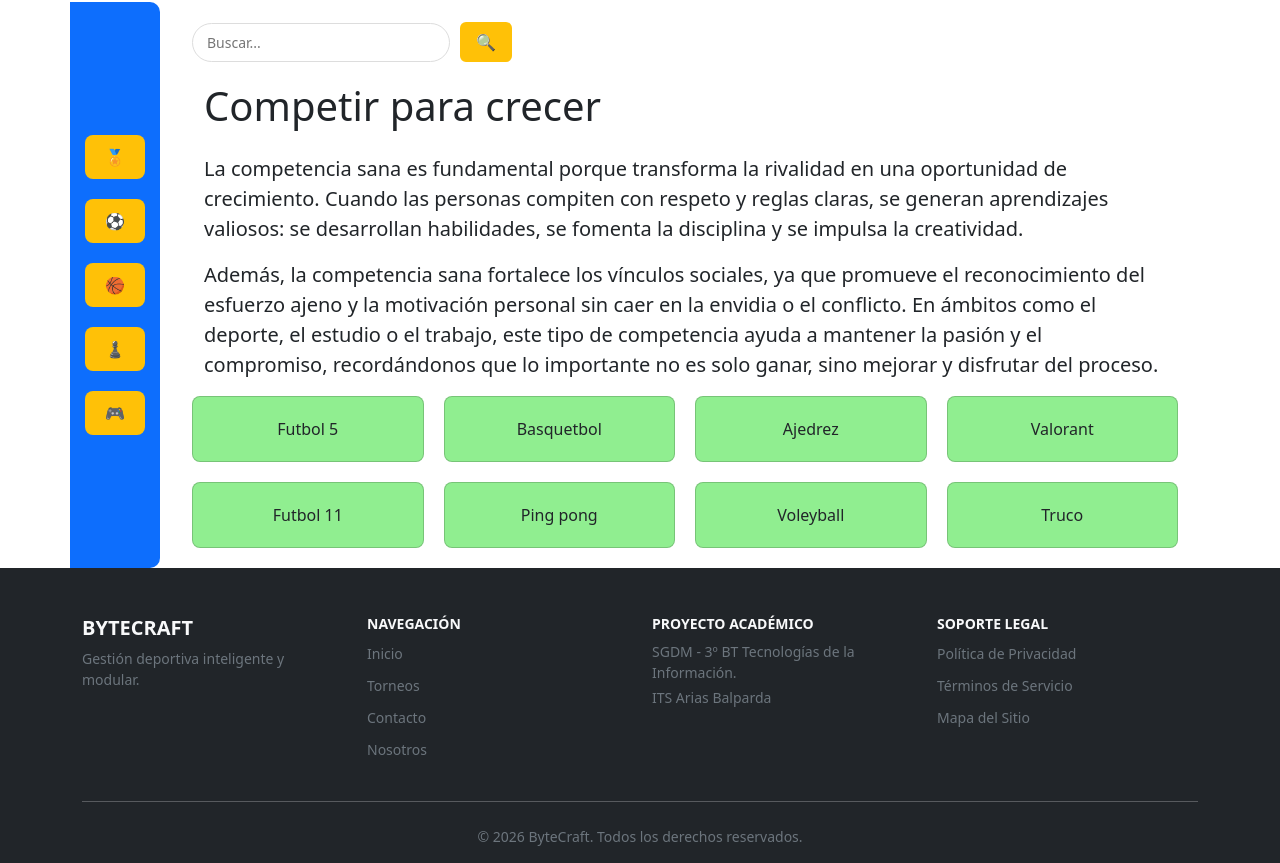
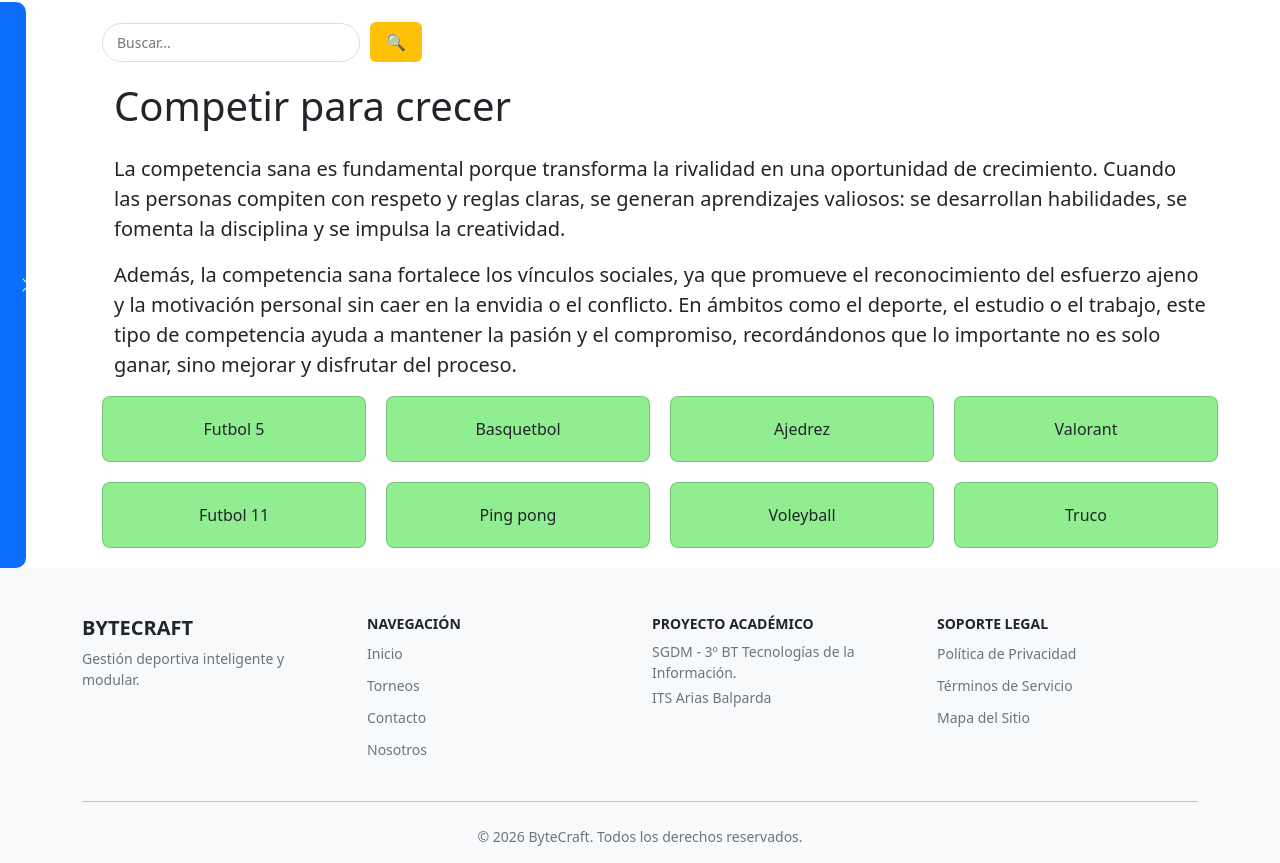
Before and after one commit to MicaelaChans/ByteCraft, a React (Vite) app in the folder TriunfoTotal/: page / in a window 1280 px wide. Shown: the part 600-1463 px from the top of the page. Built offline with nearby package versions, Linux system fonts and the light colour scheme.

Commit message:
Pestaña Politicas y condiciones
Se agrego la pestaña politicas y condiciones.
Tambien se arregló el sidebar y otras cosas que no recuerdo! jeje

```diff
--- a/TriunfoTotal/src/App.jsx
+++ b/TriunfoTotal/src/App.jsx
@@ -7,6 +7,7 @@ import Login from "./components/Login";
 import Register from "./components/Register";
 import Profile from "./components/Profile";
 import Tournaments from "./components/Tournaments";
+import Policies from "./components/Policies";
 
 function App() {
   return (
@@ -20,6 +21,7 @@ function App() {
         <Route path="/contactUs" element={<ContactUs />} />
         <Route path="/profile" element={<Profile />} />
         <Route path="/Tournaments" element={<Tournaments />} />
+        <Route path="/Policies" element={<Policies />} />
       </Routes>
     </>
   );
--- a/TriunfoTotal/src/components/Home.jsx
+++ b/TriunfoTotal/src/components/Home.jsx
@@ -8,10 +8,11 @@ function Home() {
     <>
       <MyCarousel />
 
-      <div className="main-layout container">
+      <div className="main-layout">
         <Sidebar />
 
         <div className="content-area">
+          <div className="container">
             <div className="search-bar">
               <input
                 type="text"
@@ -52,6 +53,7 @@ function Home() {
             </section>
           </div>
         </div>
+      </div>
 
       <Footer />
     </>
--- /dev/null
+++ b/TriunfoTotal/src/components/Policies.jsx
@@ -0,0 +1,54 @@
+import { useState, useRef, useMemo } from "react";
+import Footer from "./partials/Footer";
+import "../css/styles.css";
+
+function Policies() {
+    return (
+        <>
+        <section id="sectionAbout2" className="pb-4">
+        <div className="container py-5">
+            <h2 className="fs-1">Política de Privacidad</h2>
+            <p className="mt-3 fs-2">
+                Políticas de Privacidad - Triunfo Total (ByteForge)
+                <br></br>
+                Última actualización: Julio de 2026
+                <br></br>
+                1. Declaración de Compromiso y Marco Legal: La empresa desarrolladora ByteForge, creadora de Triunfo Total, asume el compromiso de proteger y garantizar la confidencialidad
+                de la información y los datos personales de todos nuestros usuarios (administradores, deportistas, árbitros y espectadores).
+                El tratamiento de los datos personales se realiza en estricto cumplimiento con la legislación de la República Oriental del Uruguay,
+                específicamente bajo la Ley Nº 18.331 de Protección de Datos Personales y Acción de "Habeas Data", su reglamentación y demás normas concordantes.
+                <br></br>
+                2. Datos Obtenidos y Finalidad del Tratamiento: A través del uso del SGDM, se recopilan los siguientes datos mínimos con propósitos exclusivamente relacionados con el funcionamiento
+                del software:Datos de Registro: Nombre, apellido, dirección de correo electrónico, documento de identidad (en caso de competidores) y contraseñas. Datos Deportivos: Estadísticas de juego,
+                torneos en los que participa, puntajes, sanciones e historial deportivo dentro de la plataforma.
+                <br></br>
+                Finalidad: La recolección de estos datos tiene como única meta la correcta administración de las competencias deportivas, la autenticación segura en la plataforma y la generación
+                transparente de los resultados deportivos.
+                Nota sobre Seguridad: Las contraseñas de acceso son almacenadas en nuestra base de datos cifradas mediante algoritmos de hash unidireccionales seguros de grado industrial ($BCRYPT$),
+                impidiendo su lectura en texto plano incluso para los administradores del sistema.
+                <br></br>
+                3. Consentimiento del Usuario: Al registrarse y crear una cuenta en Triunfo Total, el usuario otorga su consentimiento expreso, libre e informado para que ByteForge realice el tratamiento
+                de sus datos de acuerdo con los fines estipulados en este documento.
+                <br></br>
+                4. Derechos de los Titulares (Derechos ARCO)De acuerdo con la Ley Nº 18.331, todos los usuarios tienen el derecho absoluto a ejercer el control sobre sus datos personales.
+                Para ello, garantizamos los siguientes derechos:
+                Acceso: Conocer qué datos personales tenemos en nuestras bases de datos.
+                Rectificación / Actualización: Solicitar la corrección de datos inexactos, incompletos o desactualizados.
+                Cancelación / Eliminación: Solicitar la supresión de sus datos de nuestros registros cuando no exista una obligación legal o contractual que lo impida.
+                Oposición: Oponerse al tratamiento de sus datos para fines específicos.Para ejercer cualquiera de estos derechos, los usuarios pueden ponerse en contacto con la administración de ByteForge enviando una solicitud formal a: Bytecraftsoftware.2026@gmail.com.
+                5. Medidas de Seguridad de la InformaciónPara evitar el acceso no autorizado, la alteración, pérdida o tratamiento indebido de la información, ByteForge aplica un enfoque de seguridad en profundidad que incluye: Aislamiento perimetral de la base de datos
+                en una red interna privada de contenedores Docker sin exposición directa a internet.
+                Uso de sentencias preparadas (PDO) en el Backend (PHP) para mitigar vectores de ataque por inyección SQL ($SQLi$).
+                Políticas de respaldo automatizadas mediante scripts programados en el sistema operativo del servidor.
+                <br></br>
+                6. Modificaciones a la PolíticaByteForge se reserva el derecho de modificar la presente Política de Privacidad de acuerdo con futuras necesidades del sistema, actualizaciones del software o cambios legislativos.
+                Cualquier cambio será notificado a través de la interfaz de Triunfo Total.
+            </p>
+            </div>
+        </section>
+
+        <Footer />
+        </>
+    );
+}
+export default Policies;
--- a/TriunfoTotal/src/components/partials/Footer.jsx
+++ b/TriunfoTotal/src/components/partials/Footer.jsx
@@ -2,7 +2,8 @@ import { Link } from "react-router-dom";
 
 function Footer() {
   return (
-    <footer className="bg-dark text-light pt-5 pb-3 mt-auto">
+    // <footer className="bg-dark text-light pt-5 pb-3 mt-auto">//
+    <footer className="site-footer pt-5 pb-3 mt-auto">
       <div className="container">
         <div className="row row-gap-4 text-center text-md-start">
 
@@ -53,10 +54,7 @@ function Footer() {
             <h5 className="text-uppercase small fw-bold">Soporte Legal</h5>
             <ul className="list-unstyled">
               <li className="mb-2">
-                <Link
-                  to="/privacidad"
-                  className="text-secondary text-decoration-none small"
-                >
+                <Link to="/policies" className="text-secondary text-decoration-none small">
                   Política de Privacidad
                 </Link>
               </li>
--- a/TriunfoTotal/src/components/partials/Sidebar.jsx
+++ b/TriunfoTotal/src/components/partials/Sidebar.jsx
@@ -1,13 +1,27 @@
+import { useState } from "react";
 import "../../css/styles.css";
 
 function Sidebar() {
+  const [isOpen, setIsOpen] = useState(false);
+
   return (
-    <aside className="sidebar">
-      <div className="sidebar-card">🏅</div>
-      <div className="sidebar-card">⚽</div>
-      <div className="sidebar-card">🏀</div>
-      <div className="sidebar-card">♟️</div>
-      <div className="sidebar-card">🎮</div>
+    <aside className={`sidebar ${isOpen ? "sidebar-open" : ""}`}>
+      <button
+        type="button"
+        className="sidebar-handle"
+        onClick={() => setIsOpen((prev) => !prev)}
+        aria-label={isOpen ? "Cerrar menú de categorías" : "Abrir menú de categorías"}
+      >
+        <i className={`bi ${isOpen ? "bi-chevron-left" : "bi-chevron-right"}`}></i>
+      </button>
+
+      <div className="sidebar-content">
+        <div className="sidebar-card">🏅</div>
+        <div className="sidebar-card">⚽</div>
+        <div className="sidebar-card">🏀</div>
+        <div className="sidebar-card">♟️</div>
+        <div className="sidebar-card">🎮</div>
+      </div>
     </aside>
   );
 }
--- a/TriunfoTotal/src/css/styles.css
+++ b/TriunfoTotal/src/css/styles.css
@@ -288,8 +288,7 @@ body {
 
 .content-area {
   flex-grow: 1;
-  margin-left: 90px;
-  padding: 20px;
+  padding: 20px 20px 20px 60px;
 }
 
 .search-bar {
@@ -332,6 +331,11 @@ body {
   border-radius: 8px;
   padding: 20px;
   text-align: center;
+
+}
+
+[data-bs-theme="dark"] .card {
+  color: #212529;
 }
 
 /* SIDEBAR */
@@ -340,16 +344,62 @@ body {
   position: absolute;
   top: 0;
   left: 0;
-  width: 90px;
+  width: 26px;
   background-color: #0d6efd;
   display: flex;
   flex-direction: column;
   align-items: center;
   justify-content: center;
-  gap: 20px;
   padding: 10px 0;
   border-radius: 0 10px 10px 0;
   height: 100%;
+  overflow: hidden;
+  transition: width 0.3s ease;
+  z-index: 20;
+}
+
+.sidebar:hover,
+.sidebar.sidebar-open {
+  width: 90px;
+}
+
+.sidebar-handle {
+  position: absolute;
+  top: 50%;
+  right: -14px;
+  transform: translateY(-50%);
+  width: 28px;
+  height: 44px;
+  border: none;
+  border-radius: 0 8px 8px 0;
+  background-color: rgba(13, 110, 253, 0.45);
+  color: #fff;
+  display: flex;
+  align-items: center;
+  justify-content: center;
+  cursor: pointer;
+  z-index: 21;
+  transition: background-color 0.2s ease;
+}
+
+.sidebar-handle:hover {
+  background-color: rgba(13, 110, 253, 0.85);
+}
+
+.sidebar-content {
+  display: flex;
+  flex-direction: column;
+  align-items: center;
+  gap: 20px;
+  width: 100%;
+  opacity: 0;
+  transition: opacity 0.2s ease;
+}
+
+.sidebar:hover .sidebar-content,
+.sidebar.sidebar-open .sidebar-content {
+  opacity: 1;
+  transition: opacity 0.2s ease 0.15s;
 }
 
 .sidebar-card {
@@ -386,6 +436,32 @@ body {
 #sectionAbout2 {
   background-color: #eaeaea;
 }
+[data-bs-theme="dark"] #sectionPolicies2 {
+    background-color: var(--bs-secondary-bg);
+}
+
+/* Policies*/
+
+/*#sectionPolicies1 {
+  background-image: linear-gradient(
+      120deg,
+      rgba(0, 0, 0, 0.28) 0%,
+      rgba(0, 0, 0, 0.28) 100%
+    ),
+    url("https://media.istockphoto.com/id/166273618/es/foto/hombre-dunking-basketball-en-court.jpg?s=612x612&w=0&k=20&c=9p0tImveevstF-fH65MKhxYOyxMxzIBTPr62m3oYO6c=");
+  background-repeat: no-repeat;
+  background-size: cover;
+  padding-top: 150px;
+  padding-bottom: 150px;
+  color: #fff;
+}
+
+#sectionPolicies2 {
+  background-color: #eaeaea;
+}
+[data-bs-theme="dark"] #sectionPolicies2 {
+    background-color: var(--bs-secondary-bg);
+}*/
 
 /* ContactUs */
 
@@ -708,6 +784,9 @@ body {
 #footer {
   width: 100%;
 }
+.site-footer {
+    background-color: var(--bs-tertiary-bg);
+}
 
 /* Tournaments */
 
```
Lines whose indentation alone changed are shown as unchanged.
